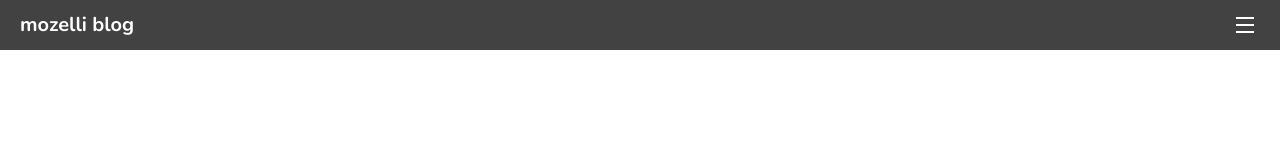
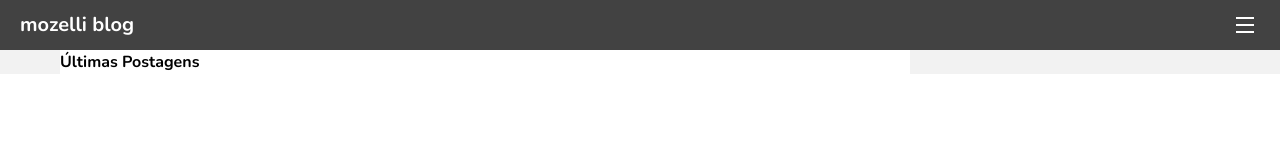
Before and after one commit to mozelli/next-blog, a Next.js app: page / in a window 1280 px wide. Shown: the top 160 px of the page. Built offline with nearby package versions, Linux system fonts and the light colour scheme.

Commit message:
crete Feed component

```diff
--- a/pages/Home.module.scss
+++ b/pages/Home.module.scss
@@ -1,30 +1,9 @@
 .homeLayout {
   display: flex;
   flex-wrap: wrap;
+  background-color: var(--clr-light);
 
-  .feed {
+  main {
     width: 100%;
-    height: 150px;
-    max-width: 850px;
-    margin: 0 auto;
-    display: flex;
-    flex-wrap: wrap;
-    background-color: aqua;
-
-    .post {
-      width: 100%;
-      display: block;
-      flex: 1 1 200px;
-      margin: 20px;
-    }
   }
-
-  .sideBar {
-    width: 100%;
-    height: 150px;
-    background-color: brown;
-    max-width: 310px;
-    margin: 0 auto;
-  }
-
 }
--- a/pages/index.js
+++ b/pages/index.js
@@ -1,27 +1,15 @@
+import Feed from '../src/components/Feed'
 import styles from './Home.module.scss'
 
 export default function Home() {
   return (
-    <div className="container">
-      <div className={styles.homeLayout}>
-        {/* <main className={ styles.feed }>
-          <div className={ styles.post }>
-            <h1>Post</h1>
-          </div>
-          <div className={ styles.post }>
-            <h1>Post</h1>
-          </div>
-          <div className={ styles.post }>
-            <h1>Post</h1>
-          </div>
-          <div className={ styles.post }>
-            <h1>Post</h1>
-          </div>
-        </main>
-        <aside className={ styles.sideBar }>
+    <div className={styles.homeLayout}>
+      <main className={ styles.feed }>
+        <Feed />
+      </main>
+      <aside className={ styles.sideBar }>
 
-        </aside> */}
-      </div>
+      </aside>
     </div>
   )
 }
--- /dev/null
+++ b/src/components/Feed/feed.module.scss
@@ -0,0 +1,7 @@
+.feed {
+    width: 100%;
+    max-width: 850px;
+    display: flex;
+    flex-wrap: wrap;
+    background-color: var(--clr-white);
+}
--- /dev/null
+++ b/src/components/Feed/index.js
@@ -0,0 +1,11 @@
+import styles from './feed.module.scss';
+
+export default function Feed() {
+    return(
+    <section className='container'>
+        <div className={ styles.feed }>
+            <h2>Últimas Postagens</h2>
+        </div>
+    </section>
+    );
+}
```
Also changed, not shown: 1 other file (tests, documents, lock files or other folders).
